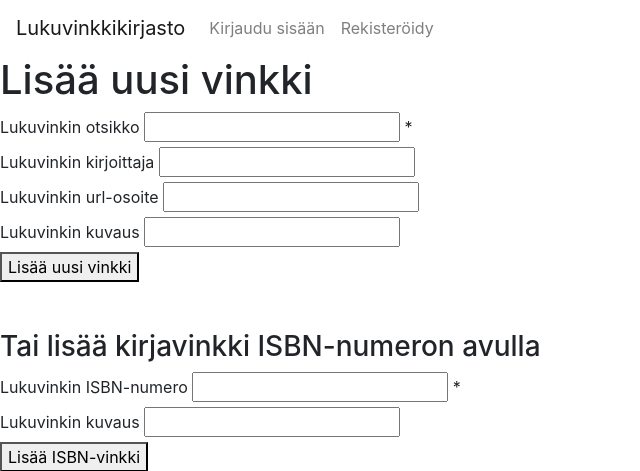
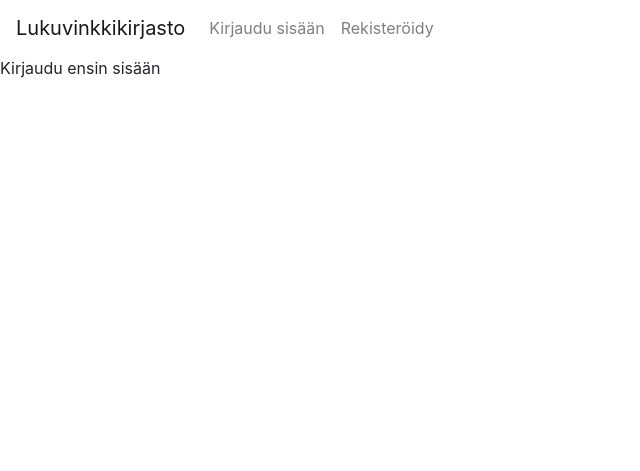
Before and after one commit to hhautajarvi/Ohtuminiprojekti, a Flask app: page /add_tip in a window 1280 px wide. Shown: the top 471 px of the page, without its empty margins (0-640 px from the left). Run offline with Flask 2, Linux system fonts and the light colour scheme.

Commit message:
Hide form if not logged in

```diff
--- a/src/templates/add_tip.html
+++ b/src/templates/add_tip.html
@@ -5,7 +5,7 @@ Lisää uusi lukuvinkki
 {% endblock %}
 
 {% block body %}
-
+{% if session.user_id %}
 <h1>Lisää uusi vinkki</h1>
 <form action="/add_tip" method="POST">
     {% with messages = get_flashed_messages() %}
@@ -60,4 +60,7 @@ Lisää uusi lukuvinkki
 <br>
 Pakollinen tieto *
 <br>
+{% else %}
+Kirjaudu ensin sisään
+{% endif %}
 {% endblock %}
```
Also changed, not shown: 1 other file.
